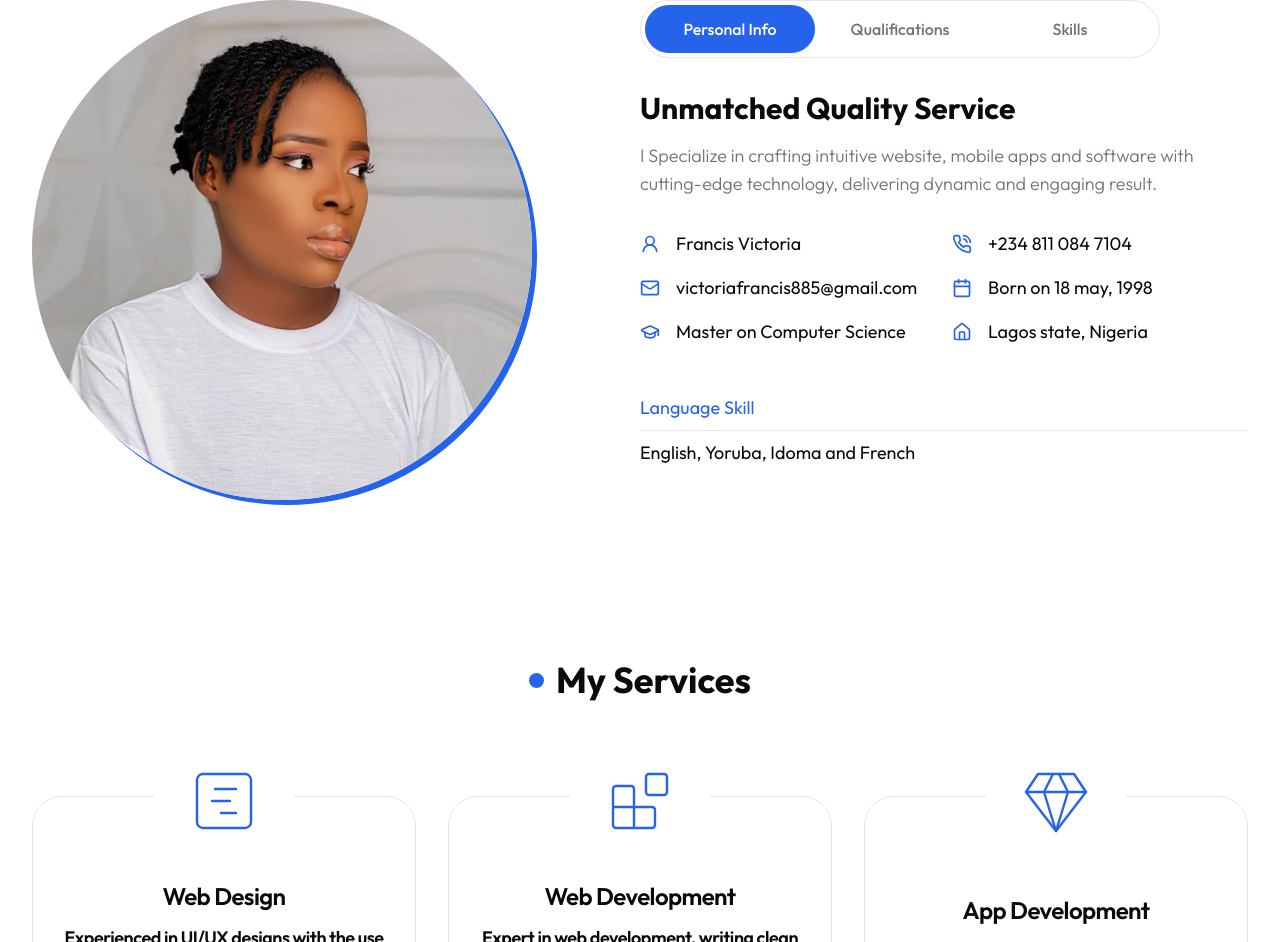
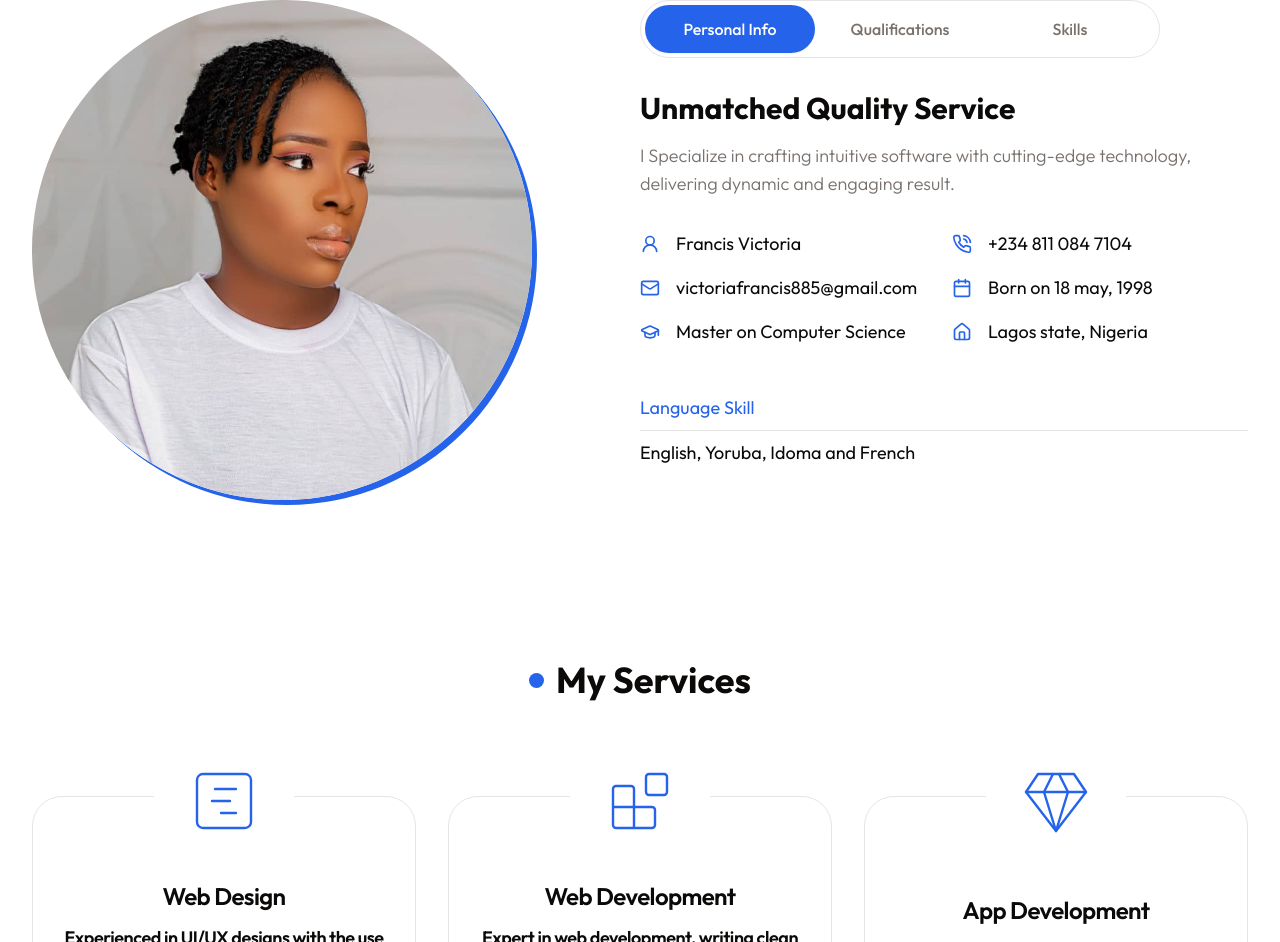
Before and after one commit to DevIsraelHub/portfolio-website, a Next.js app: page / in a window 1280 px wide. Shown: the part 960-1902 px from the top of the page. Built offline with nearby package versions, Linux system fonts and the light colour scheme.

Commit message:
refactor: modified persoanl info description

```diff
--- a/src/modules/Home/About/index.tsx
+++ b/src/modules/Home/About/index.tsx
@@ -51,7 +51,7 @@ const About = () => {
                   <div className="text-center xl:text-left">
                     <h3 className="h3 mb-4">Unmatched Quality Service</h3>
                     <p className="subtitle max-w-xl mx-auto xl:mx-0">
-                      I Specialize in crafting intuitive website, mobile apps and software with cutting-edge technology, delivering dynamic and engaging result.
+                      I Specialize in crafting intuitive software with cutting-edge technology, delivering dynamic and engaging result.
                     </p>
                     <div className="grid xl:grid-cols-2 gap-4 mb-12">
                       {
```
